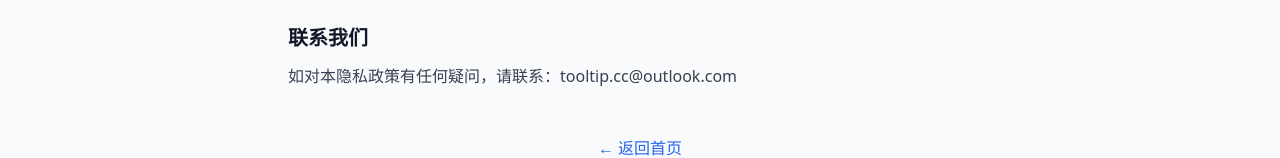
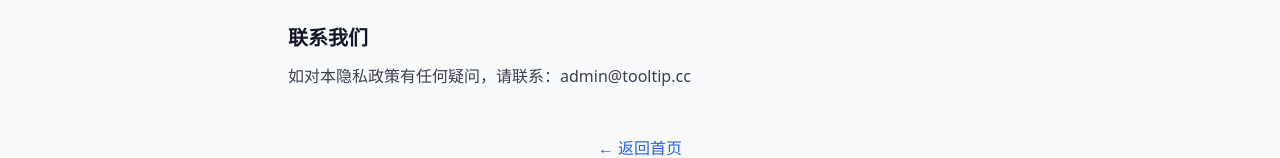
Before and after one commit to dawn-jg/tool, a Next.js app: page /privacy-policy in a window 1280 px wide. Shown: the part 1253-1411 px from the top of the page. Built offline with nearby package versions, Linux system fonts and the light colour scheme.

Commit message:
chore: 联系邮箱改为 admin@tooltip.cc

```diff
--- a/app/about/page.tsx
+++ b/app/about/page.tsx
@@ -89,7 +89,7 @@ export default function AboutPage() {
             </p>
             <ul className="list-disc pl-5 space-y-1">
               <li>GitHub: <a href="https://github.com/dawn-jg/tool" className="text-blue-600 hover:underline" target="_blank" rel="noopener noreferrer">dawn-jg/tool</a></li>
-              <li>邮箱: tooltip.cc@outlook.com</li>
+              <li>邮箱: admin@tooltip.cc</li>
             </ul>
           </section>
         </div>
--- a/app/privacy-policy/page.tsx
+++ b/app/privacy-policy/page.tsx
@@ -103,7 +103,7 @@ export default function PrivacyPolicyPage() {
               联系我们
             </h2>
             <p>
-              如对本隐私政策有任何疑问，请联系：tooltip.cc@outlook.com
+              如对本隐私政策有任何疑问，请联系：admin@tooltip.cc
             </p>
           </section>
         </div>
```
